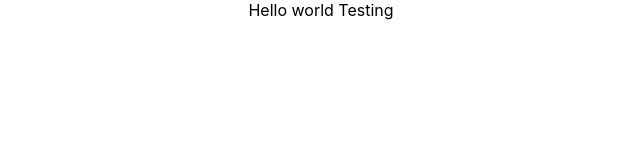
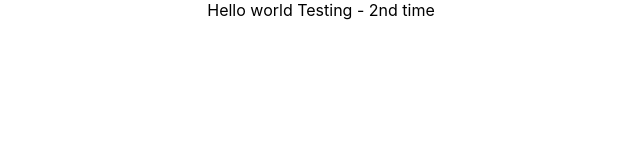
Before and after one commit to H13062/Project3444, a React (Create React App) app: page / in a window 1280 px wide. Shown: the top 160 px of the page, without its empty margins (319-959 px from the left). Built offline with nearby package versions, Linux system fonts and the light colour scheme.

Commit message:
2nd test for connection

```diff
--- a/src/App.js
+++ b/src/App.js
@@ -5,7 +5,7 @@ function App() {
   return (
     <div className="App">
       Hello world
-      Testing
+      Testing - 2nd time
     </div>
   );
 }
```
